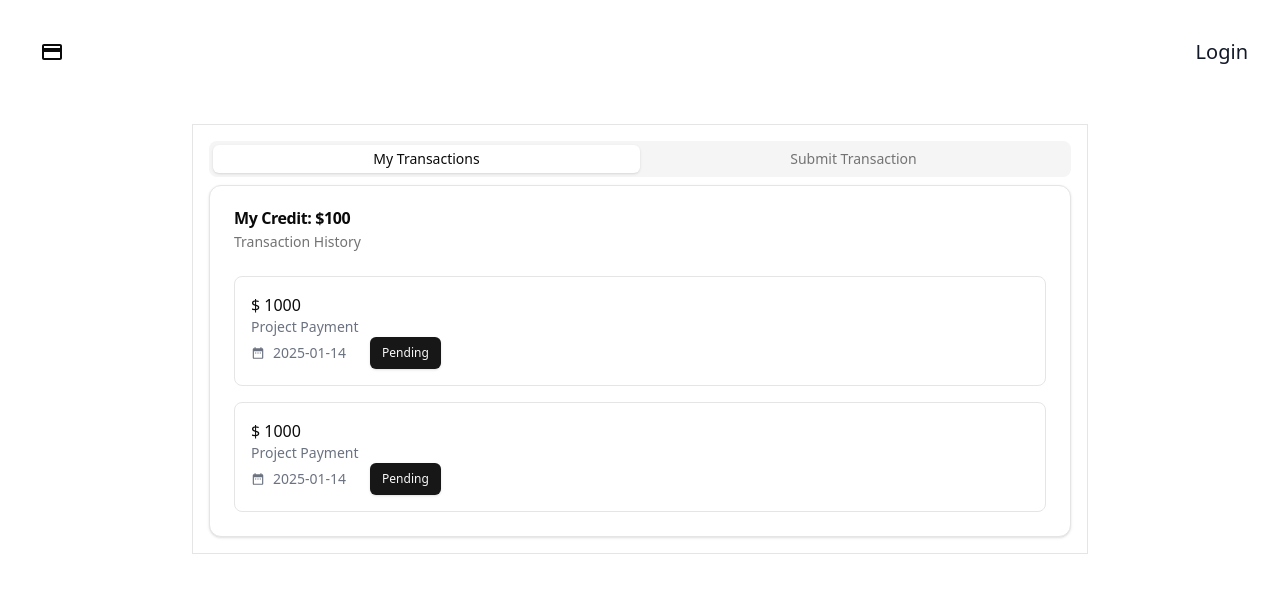
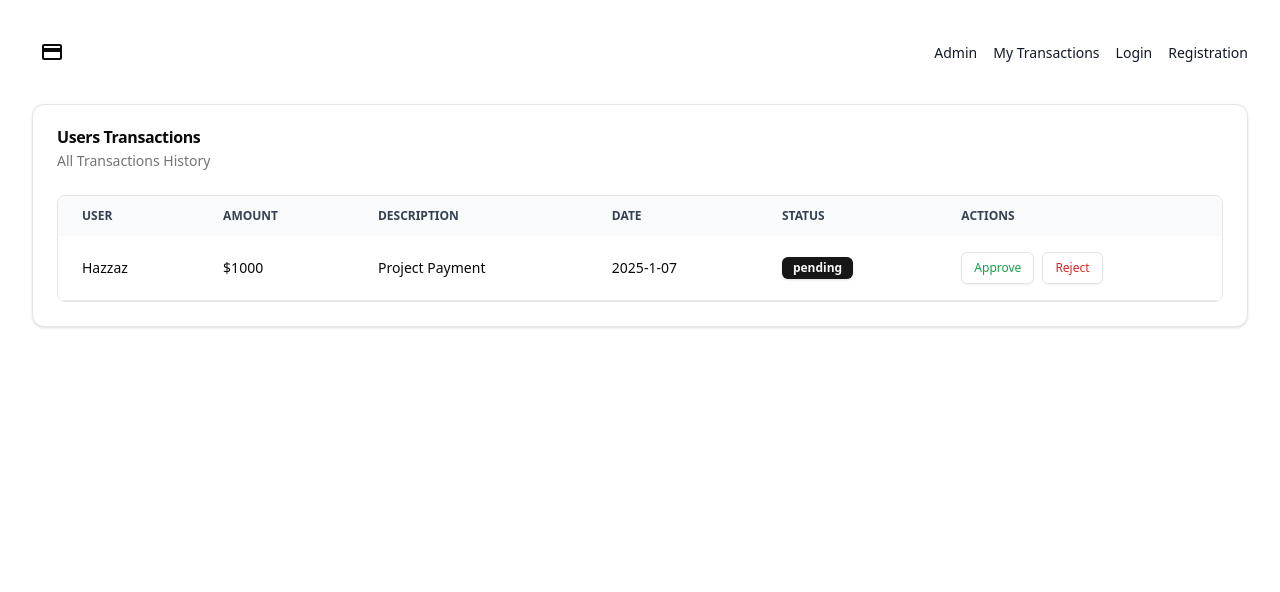
Before and after one commit to hazzaz-am/track-user-transactions, a React (Vite) app: page /admin in a window 1280 px wide. Shown: the top 592 px of the page. Built offline with nearby package versions, Linux system fonts and the light colour scheme.

Commit message:
admin ui design completed and add all possible routes

```diff
--- a/src/App.tsx
+++ b/src/App.tsx
@@ -1,11 +1,11 @@
+import { Outlet } from "react-router";
 import { Navbar } from "./components/shared/Navbar";
-import { Transactions } from "./components/shared/Transactions";
 
 export const App = () => {
 	return (
-		<div className="space-y-5">
+		<div className="p-8 mx-auto space-y-8">
 			<Navbar />
-      <Transactions/>
+			<Outlet />
 		</div>
 	);
 };
--- a/src/components/shared/Navbar.tsx
+++ b/src/components/shared/Navbar.tsx
@@ -1,19 +1,41 @@
 import { MdOutlinePayment } from "react-icons/md";
+import { Link } from "react-router";
 // import { Link } from "react-router";
 
 export const Navbar = () => {
 	return (
-		<nav className="flex items-center justify-between p-8 mx-auto">
+		<nav className="flex items-center justify-between">
 			{/* logo */}
 			<div className="cursor-pointer p-2 hover:bg-slate-200 rounded-md transition-colors duration-500">
 				<MdOutlinePayment className="text-2xl" />
 			</div>
 
 			{/* authentication */}
-			<menu>
-				<li className="inline-block text-xl font-medium cursor-pointer text-[#111827]">
+			<menu className="space-x-4">
+				<Link
+					to="/admin"
+					className="inline-block text-sm font-medium cursor-pointer text-[#111827]"
+				>
+					Admin
+				</Link>
+				<Link
+					to="/user-transactions"
+					className="inline-block text-sm font-medium cursor-pointer text-[#111827]"
+				>
+					My Transactions
+				</Link>
+				<Link
+					to="/login"
+					className="inline-block text-sm font-medium cursor-pointer text-[#111827]"
+				>
 					Login
-				</li>
+				</Link>
+				<Link
+					to="/registration"
+					className="inline-block text-sm font-medium cursor-pointer text-[#111827]"
+				>
+					Registration
+				</Link>
 			</menu>
 		</nav>
 	);
--- /dev/null
+++ b/src/components/ui/badge.tsx
@@ -0,0 +1,36 @@
+import * as React from "react"
+import { cva, type VariantProps } from "class-variance-authority"
+
+import { cn } from "@/lib/utils"
+
+const badgeVariants = cva(
+  "inline-flex items-center rounded-md border px-2.5 py-0.5 text-xs font-semibold transition-colors focus:outline-none focus:ring-2 focus:ring-ring focus:ring-offset-2",
+  {
+    variants: {
+      variant: {
+        default:
+          "border-transparent bg-primary text-primary-foreground shadow hover:bg-primary/80",
+        secondary:
+          "border-transparent bg-secondary text-secondary-foreground hover:bg-secondary/80",
+        destructive:
+          "border-transparent bg-destructive text-destructive-foreground shadow hover:bg-destructive/80",
+        outline: "text-foreground",
+      },
+    },
+    defaultVariants: {
+      variant: "default",
+    },
+  }
+)
+
+export interface BadgeProps
+  extends React.HTMLAttributes<HTMLDivElement>,
+    VariantProps<typeof badgeVariants> {}
+
+function Badge({ className, variant, ...props }: BadgeProps) {
+  return (
+    <div className={cn(badgeVariants({ variant }), className)} {...props} />
+  )
+}
+
+export { Badge, badgeVariants }
--- /dev/null
+++ b/src/pages/AdminDashboard.tsx
@@ -0,0 +1,67 @@
+import { Badge } from "@/components/ui/badge";
+import { Button } from "@/components/ui/button";
+import {
+	Card,
+	CardContent,
+	CardDescription,
+	CardHeader,
+	CardTitle,
+} from "@/components/ui/card";
+
+export const AdminDashboard = () => {
+	return (
+		<Card>
+			<CardHeader>
+				<CardTitle>Users Transactions</CardTitle>
+				<CardDescription>All Transactions History</CardDescription>
+			</CardHeader>
+			<CardContent>
+				<div className="relative overflow-x-auto border rounded-lg">
+					<table className="w-full text-sm text-left">
+						<thead className="text-xs text-gray-700 uppercase bg-gray-50">
+							<tr>
+								<th className="px-6 py-3">User</th>
+								<th className="px-6 py-3">Amount</th>
+								<th className="px-6 py-3">Description</th>
+								<th className="px-6 py-3">Date</th>
+								<th className="px-6 py-3">Status</th>
+								<th className="px-6 py-3">Actions</th>
+							</tr>
+						</thead>
+						<tbody>
+							<tr className="bg-white border-b hover:bg-gray-50">
+								<td className="px-6 py-4 font-medium">Hazzaz</td>
+								<td className="px-6 py-4">$1000</td>
+								<td className="px-6 py-4">Project Payment</td>
+								<td className="px-6 py-4">2025-1-07</td>
+								<td className="px-6 py-4">
+									<Badge>pending</Badge>
+								</td>
+								<td className="px-6 py-4">
+									{/* {transaction.status === 'pending' && ( */}
+									<div className="flex gap-2">
+										<Button
+											size="sm"
+											variant="outline"
+											className="text-green-600 hover:text-green-700"
+										>
+											Approve
+										</Button>
+										<Button
+											size="sm"
+											variant="outline"
+											className="text-red-600 hover:text-red-700"
+										>
+											Reject
+										</Button>
+									</div>
+									{/* )} */}
+								</td>
+							</tr>
+						</tbody>
+					</table>
+				</div>
+			</CardContent>
+		</Card>
+	);
+};
--- /dev/null
+++ b/src/pages/LoginPage.tsx
@@ -0,0 +1,5 @@
+export const LoginPage = () => {
+  return (
+    <div>LoginPage</div>
+  )
+}
--- /dev/null
+++ b/src/pages/RegistrationPage.tsx
@@ -0,0 +1,5 @@
+export const RegistrationPage = () => {
+  return (
+    <div>RegistrationPage</div>
+  )
+}
--- /dev/null
+++ b/src/pages/TransactionsPage.tsx
@@ -0,0 +1,9 @@
+import { Transactions } from "@/components/shared/Transactions";
+
+export const TransactionsPage = () => {
+	return (
+		<>
+			<Transactions />
+		</>
+	);
+};
--- /dev/null
+++ b/src/routes/Router.tsx
@@ -0,0 +1,19 @@
+import { App } from "@/App";
+import { AdminDashboard } from "@/pages/AdminDashboard";
+import { LoginPage } from "@/pages/LoginPage";
+import { RegistrationPage } from "@/pages/RegistrationPage";
+import { TransactionsPage } from "@/pages/TransactionsPage";
+import { Route, Routes } from "react-router";
+
+export const Router = () => {
+	return (
+		<Routes>
+			<Route path="/" element={<App />}>
+				<Route path="/registration" element={<RegistrationPage />} />
+				<Route path="/login" element={<LoginPage />} />
+				<Route path="/user-transactions" element={<TransactionsPage />} />
+				<Route path="/admin" element={<AdminDashboard />} />
+			</Route>
+		</Routes>
+	);
+};
```
Also changed, not shown: src/main.tsx (+7 -2 lines).
